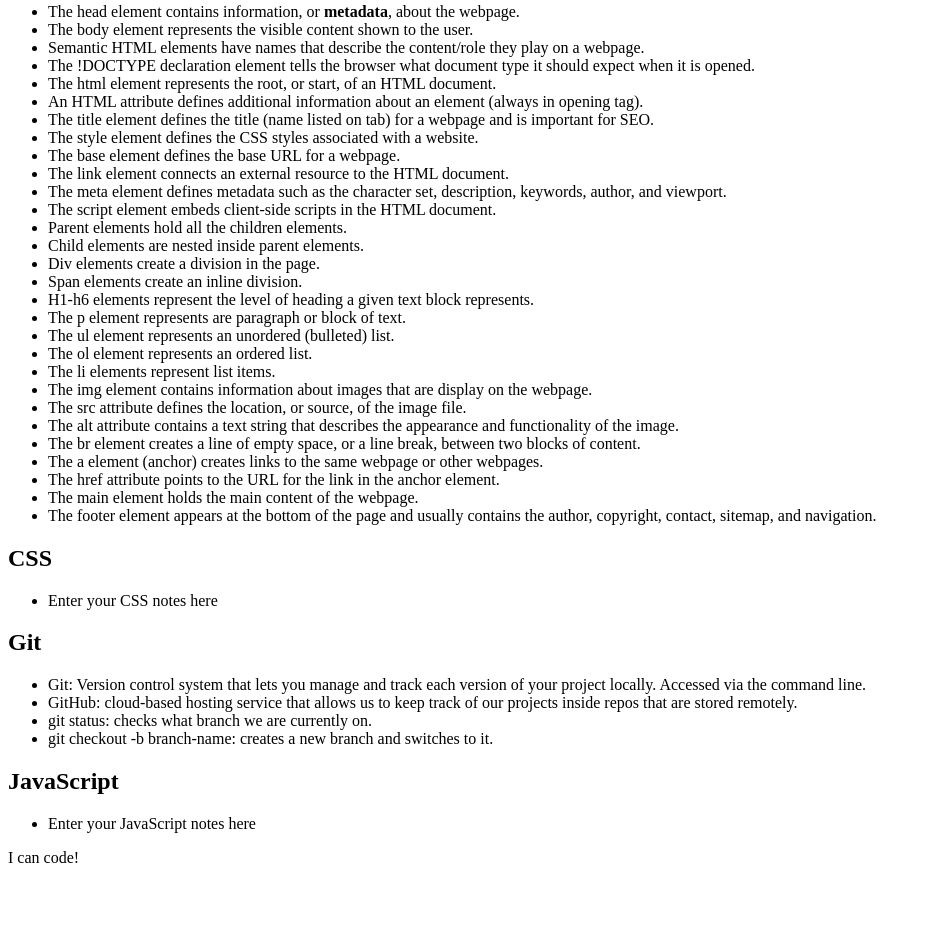
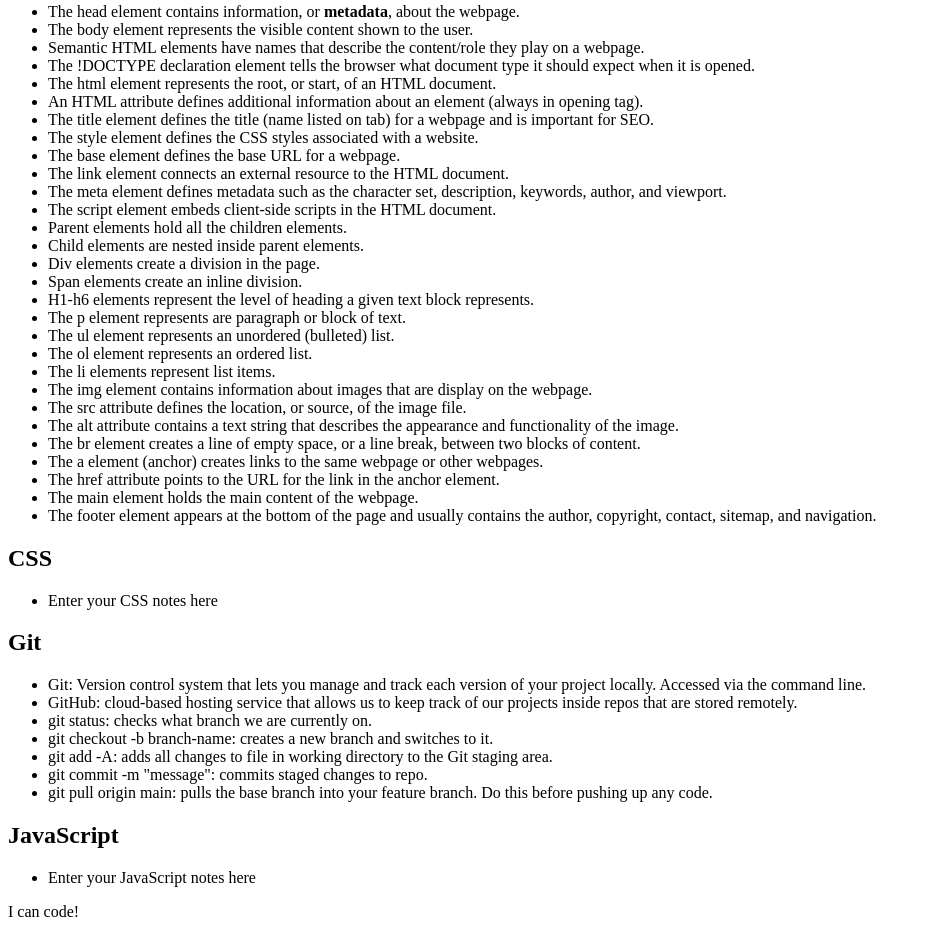
Before and after one commit to jtich40/prework-study-guide, a plain HTML site: page prework-study-guide/index.html in a window 1280 px wide. Shown: the part 924-1861 px from the top of the page, without its empty margins (0-926 px from the left). Before the commit the page ends 1807 px from the top, so only its background shows below. Drawn offline with Linux system fonts and the light colour scheme.

Commit message:
added code to HTML file

```diff
--- a/prework-study-guide/index.html
+++ b/prework-study-guide/index.html
@@ -61,6 +61,9 @@
           <li>GitHub: cloud-based hosting service that allows us to keep track of our projects inside repos that are stored remotely.</li>
           <li>git status: checks what branch we are currently on.</li>
           <li>git checkout -b branch-name: creates a new branch and switches to it.</li>
+          <li>git add -A: adds all changes to file in working directory to the Git staging area.</li>
+          <li>git commit -m "message": commits staged changes to repo.</li>
+          <li>git pull origin main: pulls the base branch into your feature branch. Do this before pushing up any code.</li>
         </ul>
       </section>
 
```
Also changed, not shown: prework-study-guide/assets/style.css (added).
